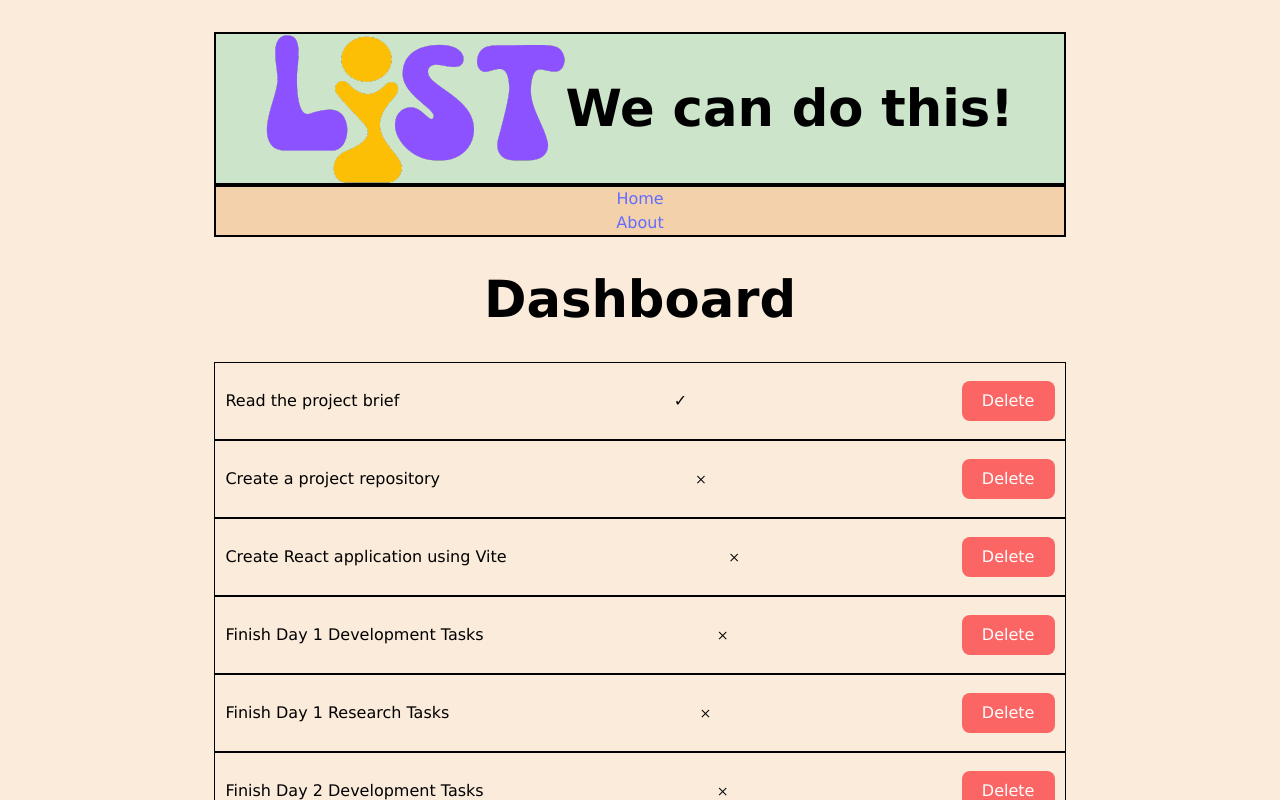
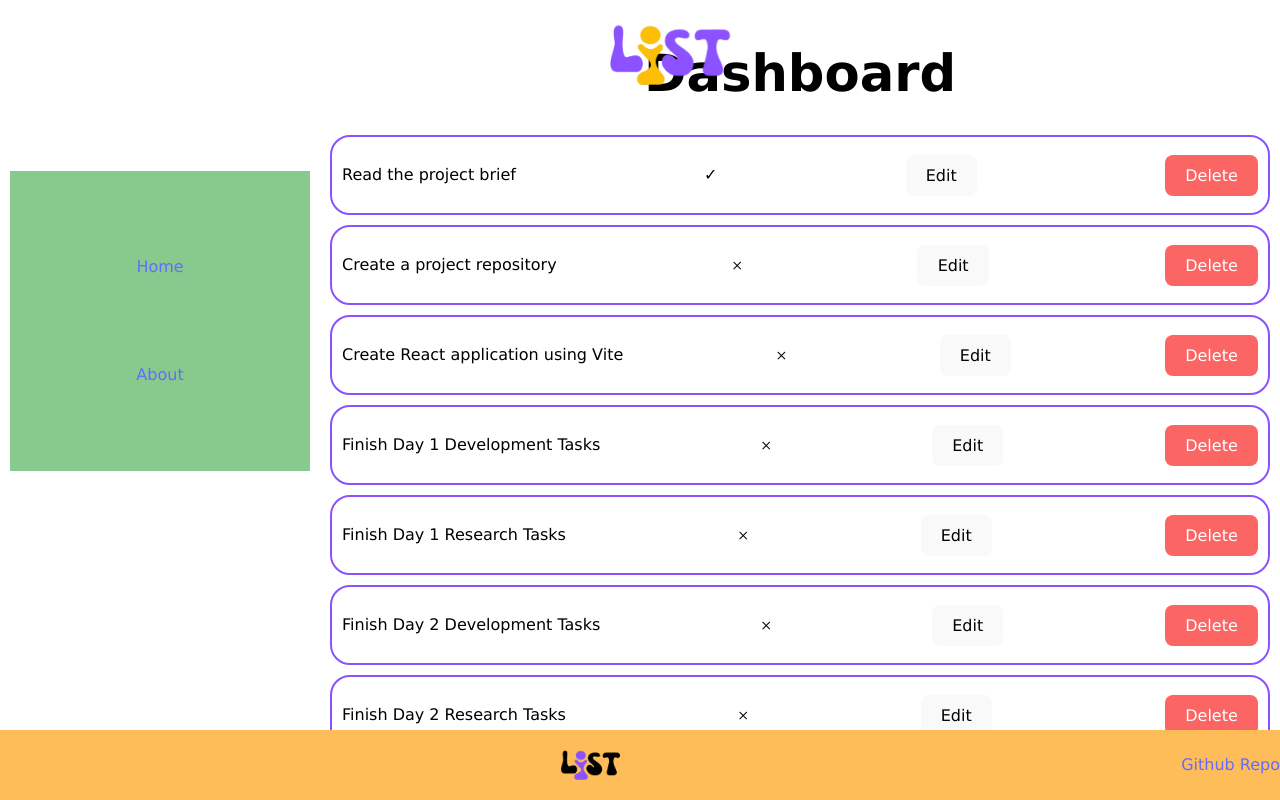
Before and after one commit to Paulinecvt/project-react, a React (Vite) app in the folder vite-project/: page / in a window 1280 px wide. Shown: the top 800 px of the page. Built offline with nearby package versions, Linux system fonts and the light colour scheme.

Commit message:
implementing new design, added grid for structuring layout, added edit button (no function yet)

```diff
--- a/vite-project/src/App.css
+++ b/vite-project/src/App.css
@@ -1,65 +1,108 @@
 body {
-  background-color: #fbebdb;
+  background-color: #FFFFFF;
   font-family: 'Lucida Sans', 'Lucida Sans Regular', 'Lucida Grande', 'Lucida Sans Unicode', Geneva, Verdana, sans-serif;
   font-size: 16px;
   color: black
 }
 
-#root {
-  max-width: 1280px;
-  margin: 0 auto;
-  padding: 2rem;
+.NavBar {
+  position: fixed; /* Stick it to the top */
+  top: 0; /* Stick it to the top */
+  left: 0;
+  height: 50px;
+  width: 100%;
+  padding: 30px;
+  display:flex;
+  align-items: center;
+  justify-content: center;
+}
+
+.LogoImg {
+  height: 60px;
+}
+
+.LogoImg:hover {
+  filter: drop-shadow(0 0 2em #646cffaa);
+}
+.LogoImg.react:hover {
+  filter: drop-shadow(0 0 2em #61dafbaa);
+}
+
+.container {
+  width: 100vw;
+  display: grid;
+  grid-template-columns: auto 1fr;
+  grid-template-rows: auto;
+  grid-template-areas: "sidebarContainer pages";
+}
+
+.sidebarContainer {
+  grid-area: sidebarContainer;
+}
+
+.Sidebar {
+  width: 300px;
+  height: 300px;
+  margin-top: 50%;
+  margin-left: 10px;
+  margin-right: 10px;
+  padding: 2opx;
+
+  display:flex;
+  flex-direction: column;
+  align-items:center;
+  justify-content: space-evenly;
+
+  background-color: #88c98e;
+}
+
+.pages {
+  grid-area: pages;
   text-align: center;
 }
 
+.Footer {
+  position: fixed;
+  width: 100%;
+  height: 70px;
+  bottom: 0; /* Stick it to the bottom */
+  left: 0;
+  display:flex;
+  align-items: center;
+  justify-content:space-between;
+
+  background-color: #ffbd59;
+}
+
+.LogoFooter {
+  height: 30px;
+  width: auto;
+}
+
 .listDisplayed {
+  margin: 10px;
+  padding: 10px;
+  border: 2.5px solid #8c52ff;
+  border-radius: 20px;
   display: flex;
-  flex-direction: row;
   align-items: center;
   justify-content: space-between;
-  border: 1px solid black;
-  padding: 10px;
 }
 
-.listDisplayed button {
+.deleteButton {
+  background-color: #b9dae8;
+  color: white;
+}
+
+.deleteButton {
   background-color: #fb6564;
   color: white;
 }
 
 
-.homepage {
-  display: flex;
-  background-color: #fbebdb;
-  border: 2px solid black;
-}
 
-.NavBar {
-  display:flex;
-  align-items: center;
-  justify-content: space-between;
-  background-color: #cbe4ca;
-  border: 2px solid black;
-  padding: 0 50px;
-  height: ;
-  width: auto;
-}
 
-.Footer {
-  display:flex;
-  align-items: center;
-  background-color: #30c49d;
-  border: 2px solid black;
-}
 
-.Sidebar {
-  display:flex;
-  flex-direction: column;
-  align-items: center;
-  justify-content: space-between;
-
-  background-color: #f2d1ab;
-  border: 2px solid black;
-}
 
 /*
 .logo {
--- a/vite-project/src/App.jsx
+++ b/vite-project/src/App.jsx
@@ -14,8 +14,11 @@ function App() {
     <div className="HomePage">
 
       <NavBar />
+
+      <div className="container">
+        <div className="sidebarContainer">
           <Sidebar />
-
+        </div>
         <div className="pages">
           <Routes>
             <Route path="/" element={<Dashboard />} />
@@ -23,11 +26,10 @@ function App() {
             <Route path="/item-details/:itemId" element={<ItemDetails />} />
             <Route path="*" element={<NotFound />} />
           </Routes>
+        </div>
+      </div>
 
-      </div>
       <Footer />
-
-
     </div>
   )
 }
--- a/vite-project/src/components/Footer.jsx
+++ b/vite-project/src/components/Footer.jsx
@@ -1,6 +1,11 @@
-function Footer(props) {
+import React from "react"
+import logoFooter from '../img/logo-footer.png'
+
+function Footer() {
     return (
         <div className="Footer">
+            <p> </p>
+            <img className="LogoFooter" src={logoFooter} alt="logo" />
             <a href="https://github.com/Paulinecvt/project-react">Github Repo</a>
         </div>
     );
--- a/vite-project/src/components/List.jsx
+++ b/vite-project/src/components/List.jsx
@@ -29,7 +29,8 @@ function ListDisplay() {
                 <div className="listDisplayed" key={index}>
                     <p>{listDetails.task}</p>
                     {completedTask(listDetails)}
-                    <button onClick={() => removeList(listDetails.task)}>Delete</button>
+                    <button className="editButton"onClick={() => editList(listDetails.task)}>Edit</button>
+                    <button className="deleteButton" onClick={() => removeList(listDetails.task)}>Delete</button>
                 </div>
 
             ))};
--- a/vite-project/src/components/NavBar.jsx
+++ b/vite-project/src/components/NavBar.jsx
@@ -5,7 +5,6 @@ function NavBar() {
   return (
       <div className="NavBar">
         <img className="LogoImg" src={logo} alt="logo" />
-        <h1 className="AppName">We can do this!</h1>
       </div>
   );
 }
```
Lines whose indentation alone changed are shown as unchanged.
